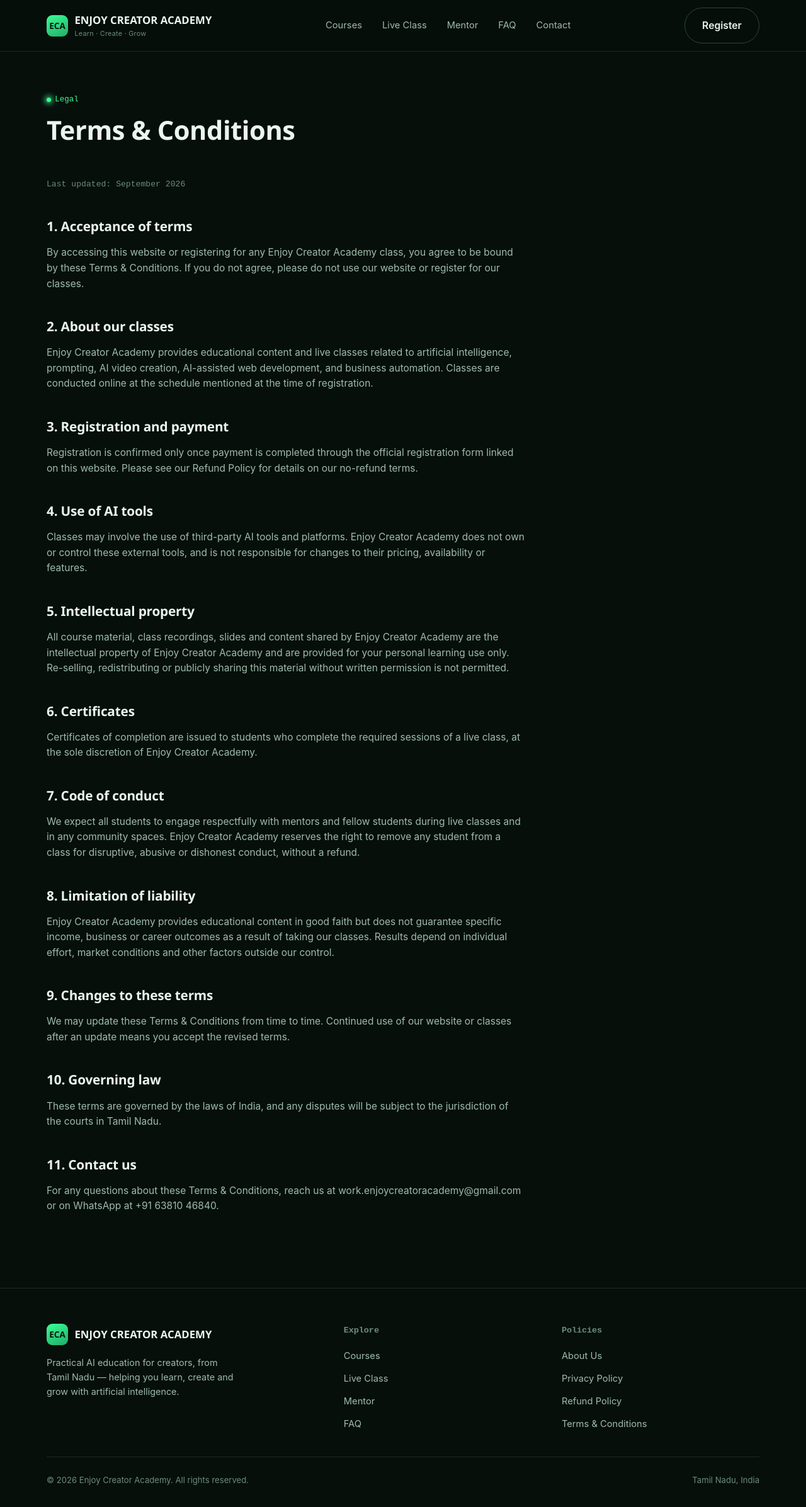
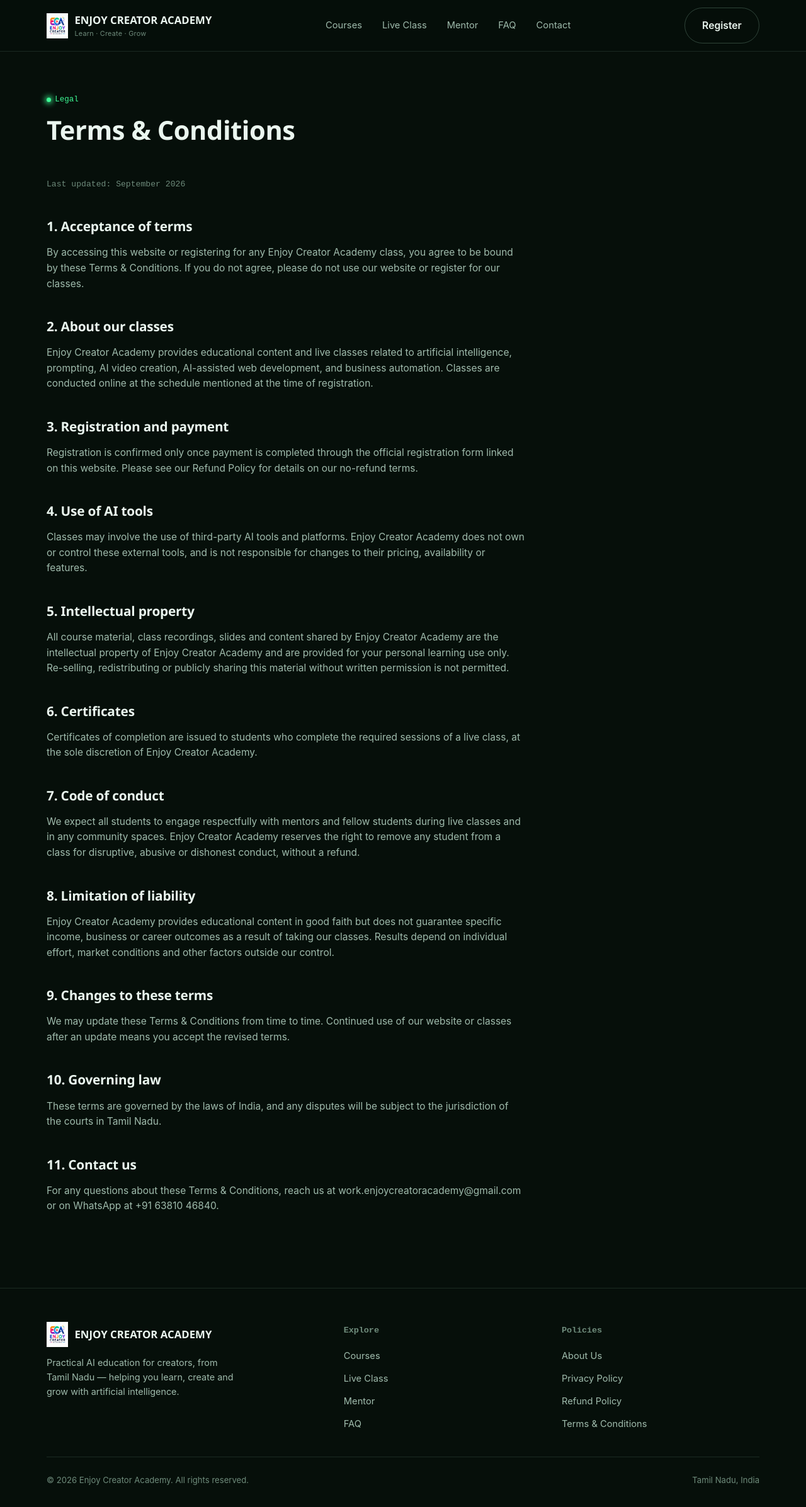
Before and after one commit to workbsmgroups-oss/Enjoy-Creator-Academy222, a plain HTML site: page terms-conditions.html in a window 1280 px wide. Shown: the whole page at 63% size. Drawn offline with Linux system fonts and the light colour scheme.

Commit message:
Replace brand text with logo image in footer and header

```diff
--- a/terms-conditions.html
+++ b/terms-conditions.html
@@ -17,7 +17,7 @@
 <header class="site-header scrolled">
   <div class="container">
     <a href="index.html" class="brand">
-      <span class="brand-mark">ECA</span>
+      <span class="brand-mark"><img src="ecalogo.jpg" alt="Enjoy Creator Academy Logo" height="40" width="40"></span>
       <span>ENJOY CREATOR ACADEMY<small>Learn · Create · Grow</small></span>
     </a>
     <nav class="nav-links" id="navLinks">
@@ -89,7 +89,7 @@
     <div class="footer-grid">
       <div class="footer-brand">
         <a href="index.html" class="brand">
-          <span class="brand-mark">ECA</span>
+          <span class="brand-mark"><img src="ecalogo.jpg" alt="Enjoy Creator Academy Logo" height="40" width="40"></span>
           <span>ENJOY CREATOR ACADEMY</span>
         </a>
         <p>Practical AI education for creators, from Tamil Nadu — helping you learn, create and grow with artificial intelligence.</p>
```
